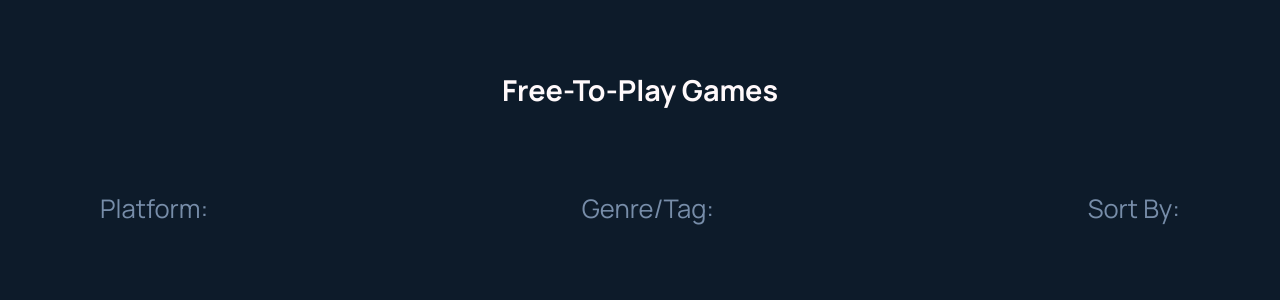
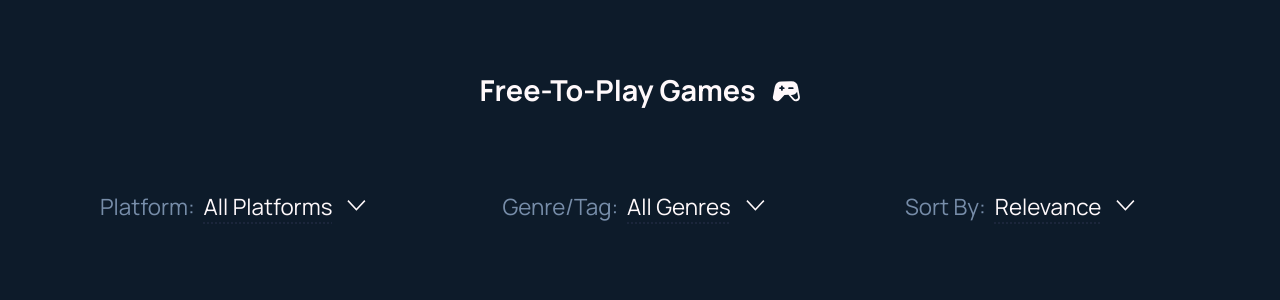
Before and after one commit to poletela-na-mars/free-to-play-games, a React (Create React App) app: page / in a window 1280 px wide. Shown: the top 300 px of the page. Built offline with nearby package versions, Linux system fonts and the light colour scheme.

Commit message:
TopPanel added

```diff
--- a/src/assets/consts.ts
+++ b/src/assets/consts.ts
@@ -1 +1,15 @@
-export const platformsList = ['Windows (PC)', 'Browser (Web)', 'All Platforms'];
+export const platformsList = ['All Platforms', 'Windows (PC)', 'Browser (Web)'];
+
+export const genresList = ['All Genres', 'MMO', 'MMORPG', 'Shooter', 'Strategy', 'Moba', 'Card Games', 'Racing',
+  'Sports', 'Social', 'Fighting', 'MMOFPS', 'Action RPG', 'Sandbox', 'Open World', 'Survival', 'Battle Royale',
+  'MMOTPS', 'Anime', 'PvP', 'PvE', 'Pixel', 'MMORTS', 'Fantasy', 'Sci-Fi', 'Action', 'Voxel', 'Zombie', 'Turn-Based',
+  'First Person View', 'Third Person View', 'Top-Down View', '3D Graphics', '2D Graphics', 'Tank', 'Space', 'Sailing',
+  'Side Scroller', 'Superhero', 'Permadeath'];
+
+export const sortsList = ['Relevance', 'Popularity', 'Release Date', 'Alphabetical'];
+
+export enum CategoryType {
+  Platform,
+  Genre,
+  Sort,
+}
--- a/src/components/Header/index.tsx
+++ b/src/components/Header/index.tsx
@@ -1,4 +1,6 @@
 import { Link } from 'react-router-dom';
+
+import { ReactComponent as GameControllerIcon } from './../../assets/img/game-controller-icon.svg';
 
 import styles from './../../scss/components/Header.module.scss';
 
@@ -6,7 +8,10 @@ export const Header = () => {
   return (
       <div className={styles.container}>
         <Link to='/'>
-          <h1>Free-To-Play Games</h1>
+          <div className={styles.header}>
+            <h1>Free-To-Play Games</h1>
+            <GameControllerIcon />
+          </div>
         </Link>
       </div>
   );
--- a/src/components/TopPanel/index.tsx
+++ b/src/components/TopPanel/index.tsx
@@ -1,29 +1,128 @@
+import { useState } from 'react';
+
+import { ReactComponent as DownArrowIcon } from './../../assets/img/down-arrow-icon.svg';
+
 import styles from './../../scss/components/TopPanel.module.scss';
-import { platformsList } from '../../assets/consts';
+
+import { CategoryType, genresList, platformsList, sortsList } from '../../assets/consts';
 
 export const TopPanel = () => {
+  const [isPlatformPopupOpen, setIsPlatformPopupOpen] = useState(false);
+  const [isGenrePopupOpen, setIsGenrePopupOpen] = useState(false);
+  const [isSortPopupOpen, setIsSortPopupOpen] = useState(false);
+
+  const [activePlatform, setActivePlatform] = useState(0);
+  const [activeGenre, setActiveGenre] = useState(0);
+  const [activeSort, setActiveSort] = useState(0);
+
+  const onDownArrowClickHandler = (type: number) => {
+    switch (type) {
+      case CategoryType.Platform:
+        setIsPlatformPopupOpen(!isPlatformPopupOpen);
+        break;
+      case CategoryType.Genre:
+        setIsGenrePopupOpen(!isGenrePopupOpen);
+        break;
+      case CategoryType.Sort:
+        setIsSortPopupOpen(!isSortPopupOpen);
+        break;
+      default:
+        break;
+    }
+  };
+
+  const onListItemClickHandler = (type: number, idx: number) => {
+    switch (type) {
+      case CategoryType.Platform:
+        setActivePlatform(idx);
+        break;
+      case CategoryType.Genre:
+        setActiveGenre(idx);
+        break;
+      case CategoryType.Sort:
+        setActiveSort(idx);
+        break;
+      default:
+        break;
+    }
+  };
+
   return (
       <div className={styles.container}>
         <ul className={styles.labels}>
           <li className={styles.label}>
             <p className={styles.typeLabel}>
-              Platform:
+              Platform:&nbsp;&nbsp;
             </p>
-            <ul>
-              {/*{platformsList.map((el) => )}*/}
-            </ul>
+            <div className={styles.block}>
+              <div className={styles.activeTypeBlock}>
+                <p className={styles.activeTypeLabel}
+                   onClick={() => onDownArrowClickHandler(CategoryType.Platform)}>{platformsList[activePlatform]}</p>
+                <DownArrowIcon onClick={() => onDownArrowClickHandler(CategoryType.Platform)} />
+              </div>
+              {
+                  isPlatformPopupOpen &&
+                  <ul className={styles.list}>
+                    {
+                      platformsList.map((el, idx) =>
+                          <li key={idx} className={styles.listItem}
+                              onClick={() => onListItemClickHandler(CategoryType.Platform, idx)}>
+                            {el}
+                          </li>)
+                    }
+                  </ul>
+              }
+            </div>
           </li>
 
           <li className={styles.label}>
             <p className={styles.typeLabel}>
-              Genre/Tag:
+              Genre/Tag:&nbsp;&nbsp;
             </p>
+            <div className={styles.block}>
+              <div className={styles.activeTypeBlock}>
+                <p className={styles.activeTypeLabel}
+                   onClick={() => onDownArrowClickHandler(CategoryType.Genre)}>{genresList[activeGenre]}</p>
+                <DownArrowIcon onClick={() => onDownArrowClickHandler(CategoryType.Genre)} />
+              </div>
+              {
+                  isGenrePopupOpen &&
+                  <ul className={styles.list}>
+                    {
+                      genresList.map((el, idx) =>
+                          <li key={idx} className={styles.listItem}
+                              onClick={() => onListItemClickHandler(CategoryType.Genre, idx)}>
+                            {el}
+                          </li>)
+                    }
+                  </ul>
+              }
+            </div>
           </li>
 
           <li className={styles.label}>
             <p className={styles.typeLabel}>
-              Sort By:
+              Sort By:&nbsp;&nbsp;
             </p>
+            <div className={styles.block}>
+              <div className={styles.activeTypeBlock}>
+                <p className={styles.activeTypeLabel}
+                   onClick={() => onDownArrowClickHandler(CategoryType.Sort)}>{sortsList[activeSort]}</p>
+                <DownArrowIcon onClick={() => onDownArrowClickHandler(CategoryType.Sort)} />
+              </div>
+              {
+                  isSortPopupOpen &&
+                  <ul className={styles.list}>
+                    {
+                      sortsList.map((el, idx) =>
+                          <li key={idx} className={styles.listItem}
+                              onClick={() => onListItemClickHandler(CategoryType.Sort, idx)}>
+                            {el}
+                          </li>)
+                    }
+                  </ul>
+              }
+            </div>
           </li>
         </ul>
       </div>
--- a/src/scss/_variables.scss
+++ b/src/scss/_variables.scss
@@ -11,6 +11,7 @@ $container-width: 90%;
 $border-radius: 30px;
 $light-border-radius: 10px;
 
-$popup-box-shadow: 0 5px 15px rgba(0, 0, 0, 0.09);
+$box-shadow: 0 5px 15px rgba(0, 0, 0, 0.09);
 
-$duration: 0.15s;
+$fast-transition-dur: 100ms;
+$medium-transition-dur: 0.5s;
--- a/src/scss/components/Header.module.scss
+++ b/src/scss/components/Header.module.scss
@@ -13,9 +13,25 @@
     text-decoration: none;
   }
 
-  h1 {
-    font-weight: 700;
-    font-size: calc(1vw + 1rem);
-    color: $snow;
+  .header {
+    display: flex;
+    justify-content: center;
+    align-items: center;
+    margin: 20px 0;
+
+    h1 {
+      display: inline-block;
+      font-weight: 700;
+      font-size: calc(1vw + 1rem);
+      color: $snow;
+      margin: 0;
+    }
+
+    svg {
+      fill: $snow;
+      margin-left: 16px;
+      width: calc(1vw + 1rem);
+      height: calc(1vw + 1rem);
+    }
   }
 }
--- a/src/scss/components/TopPanel.module.scss
+++ b/src/scss/components/TopPanel.module.scss
@@ -4,27 +4,110 @@
   height: calc(1vw + 3rem);
   padding: 20px;
 
+  li {
+    list-style-type: none;
+  }
+
   .labels {
     display: flex;
     justify-content: space-between;
-    align-items: center;
+    align-items: flex-start;
+    flex-wrap: wrap;
+
     padding: 0;
     margin: 0;
 
     .label {
+      flex-basis: 25%;
+
+      display: flex;
+
       color: $silver-lake-blue;
       font-weight: 500;
-      font-size: calc(1vw + 0.8rem);
-      list-style-type: none;
+      font-size: calc(1vw + 0.6rem);
       padding: 10px;
 
       .typeLabel {
+        display: inline-block;
         margin: 0;
       }
 
-      li {
+      .activeTypeBlock {
+        display: flex;
+        align-items: flex-start;
+        justify-content: flex-start;
+
+        svg {
+          fill: $snow;
+          margin-left: 10px;
+          width: calc(1vw + 1rem);
+          height: calc(1vw + 1rem);
+
+          cursor: pointer;
+        }
+
+        .activeTypeLabel {
+          cursor: pointer;
+          text-decoration: underline dotted $oxford-blue;
+          text-decoration-thickness: 2px;
+          text-underline-offset: 8px;
+          color: $snow;
+          display: inline-block;
+          margin: 0;
+        }
+      }
+
+      .block {
+        display: flex;
+        flex-direction: column;
+
+        .list {
+          position: relative;
+          z-index: 1000;
+
+          overflow-y: auto;
+          width: 100%;
+          max-height: calc(5 * (1.5 * (1vw + 0.6rem)) + 16px);
+
+          background-color: $oxford-blue;
+          border-radius: $light-border-radius;
+
+          margin-top: 16px;
+          padding: 8px 10px;
+
+          &::-webkit-scrollbar {
+            width: 10px;
+          }
+
+          &::-webkit-scrollbar-track {
+            background-color: $oxford-blue;
+            border-radius: 0 $light-border-radius $light-border-radius 0;
+          }
+
+          &::-webkit-scrollbar-thumb {
+            border: 7px solid transparent;
+            background: $silver-lake-blue;
+            border-radius: $light-border-radius;
+          }
+
+          .listItem {
+            cursor: pointer;
+            word-break: keep-all;
+            font-weight: 300;
+            line-height: 1.5;
+            color: $silver-lake-blue;
+            padding: 2px;
+            transition: color $fast-transition-dur ease-out;
+
+            &:hover {
+              color: $platinum;
+            }
+
+          }
+        }
 
       }
+
     }
 
   }
```
Also changed, not shown: src/assets/img/down-arrow-icon.svg (added), src/assets/img/game-controller-icon.svg (added).
